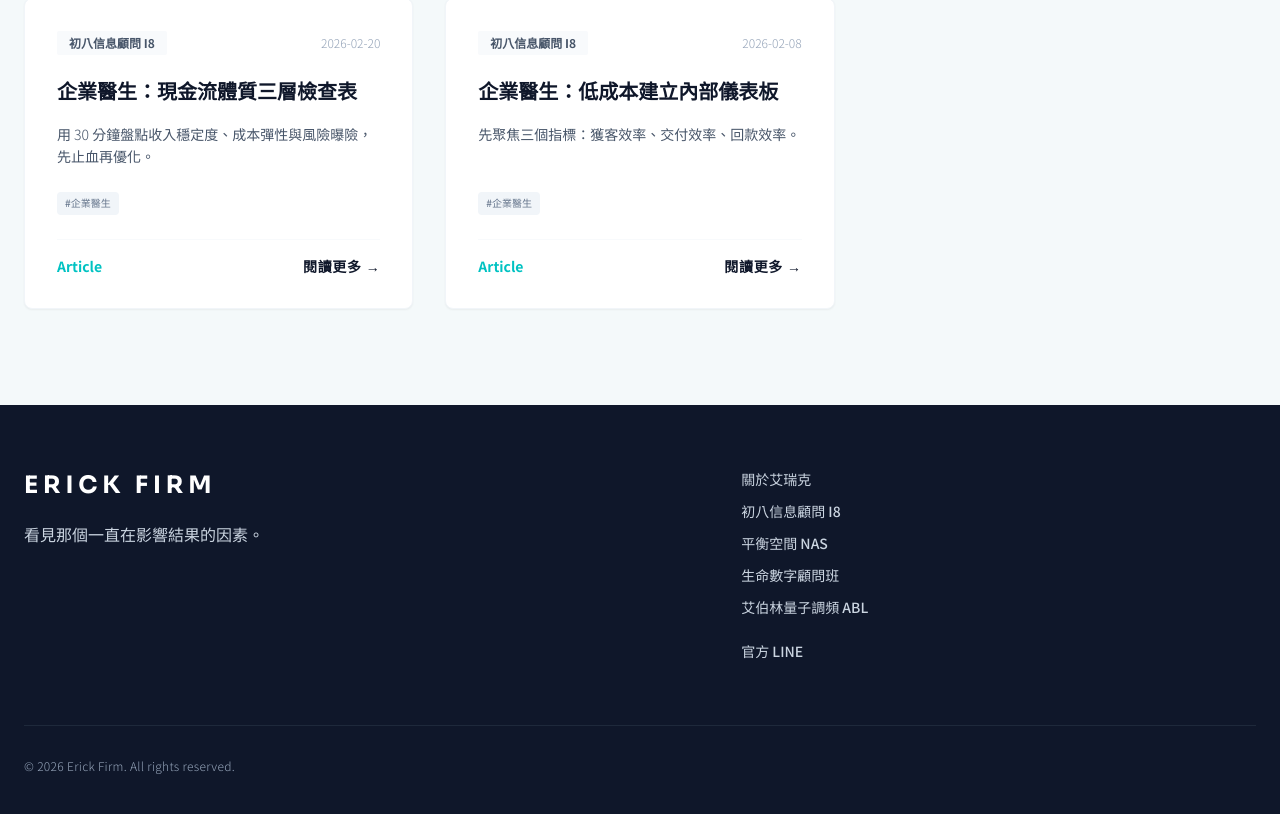
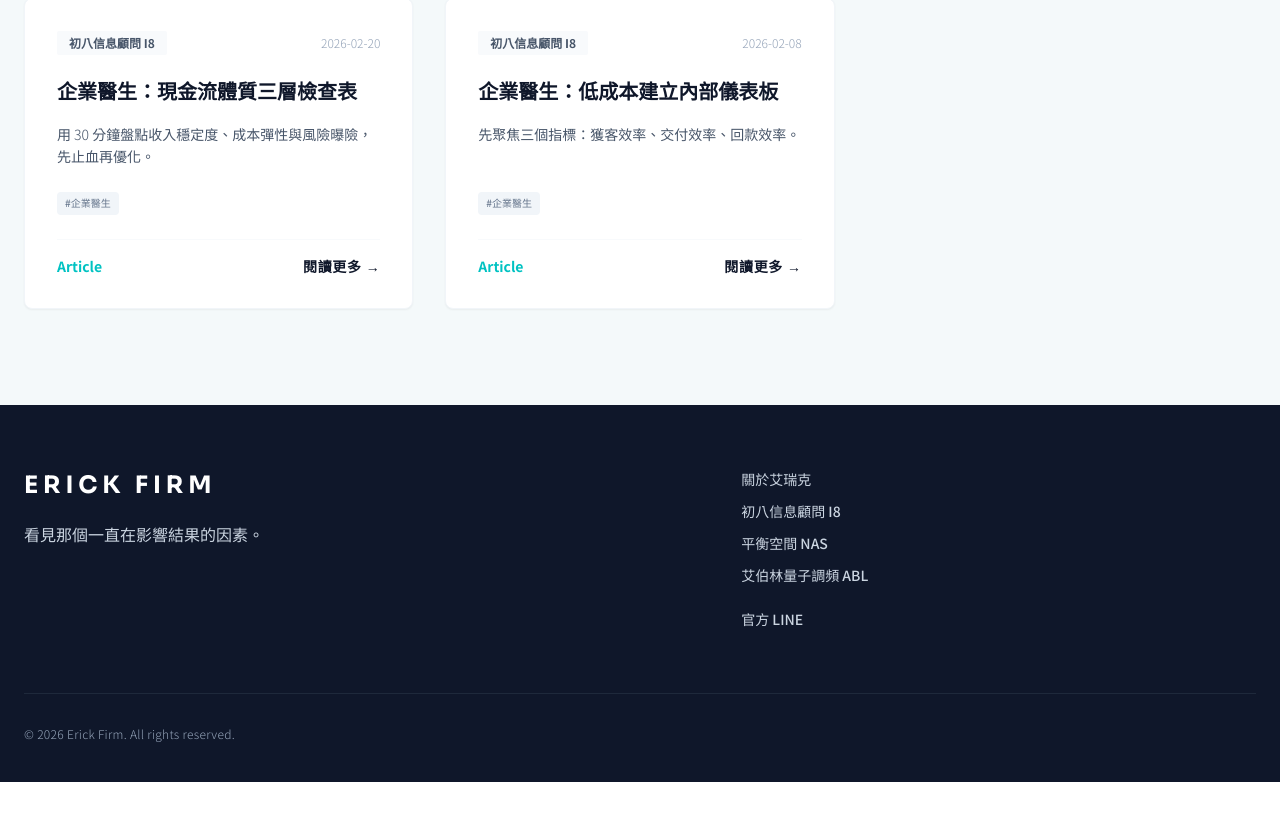
Before and after one commit to kern0907-303/erickfirm-website, a React (Vite) app: page /insights/enterprise-doctor in a window 1280 px wide. Shown: the part 531-1345 px from the top of the page. After the commit the page ends 1313 px from the top, so only its background shows below. Built offline with nearby package versions, Linux system fonts and the light colour scheme; no server answers.

Commit message:
移除頁尾生命數字顧問班連結

```diff
--- a/src/components/Footer.jsx
+++ b/src/components/Footer.jsx
@@ -15,7 +15,6 @@ const Footer = () => {
             <Link to="/about" className="!text-slate-300 hover:!text-white transition-colors">關於艾瑞克</Link>
             <Link to="/i8" className="!text-slate-300 hover:!text-white transition-colors">初八信息顧問 I8</Link>
             <Link to="/nas" className="!text-slate-300 hover:!text-white transition-colors">平衡空間 NAS</Link>
-            <Link to="/nas/consultant" className="!text-slate-300 hover:!text-white transition-colors">生命數字顧問班</Link>
             <Link to="/abl" className="!text-slate-300 hover:!text-white transition-colors">艾伯林量子調頻 ABL</Link>
             <a href={LINE_CONFIG.LINE_ADD_URL} target="_blank" rel="noopener noreferrer" className="mt-3 !text-slate-300 hover:!text-white transition-colors">官方 LINE</a>
           </div>
```
